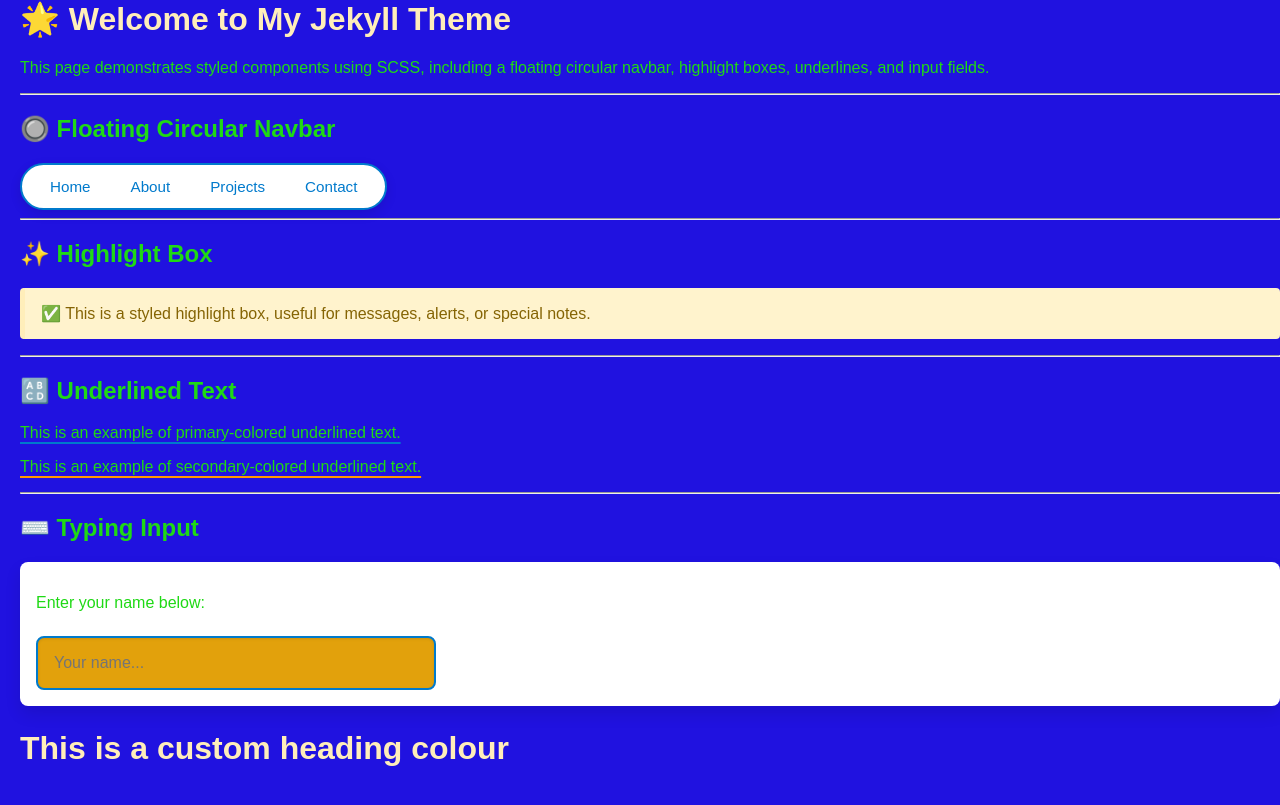
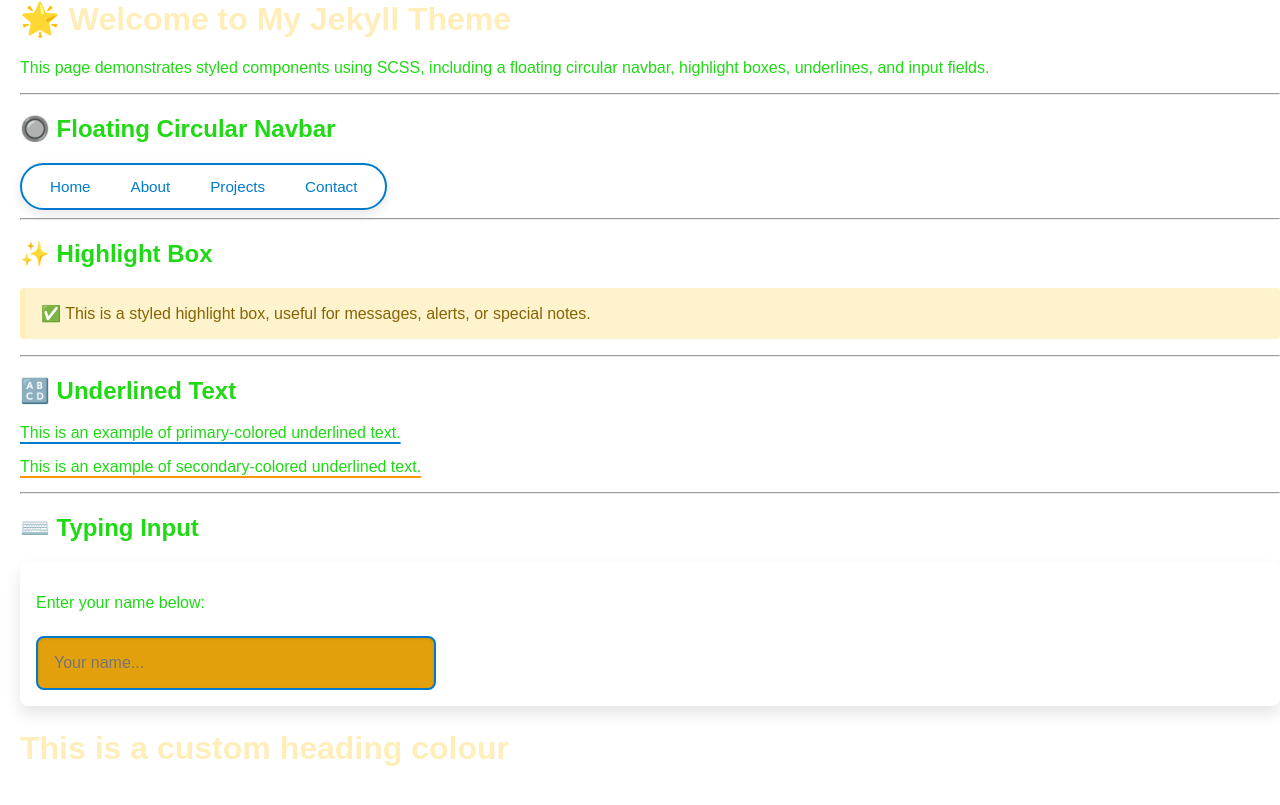
Before and after one commit to v659/jekyll_theme-new-v659, a Jekyll site: the page built from index.md, in a window 1280 px wide. Shown: the top 805 px of the page. Built offline with Jekyll 4.4.1, drawn with Linux system fonts in a browser that asks for light colours.

Commit message:
commit 11

```diff
--- a/_sass/base.scss
+++ b/_sass/base.scss
@@ -24,7 +24,7 @@ $padding: 1rem;
 // Base
 body {
  font-family: $font-stack;
- background: #2012e0;
+ background: #ffffff;
  margin: 0;
  padding: 0;
  color: #1fd915;
```
